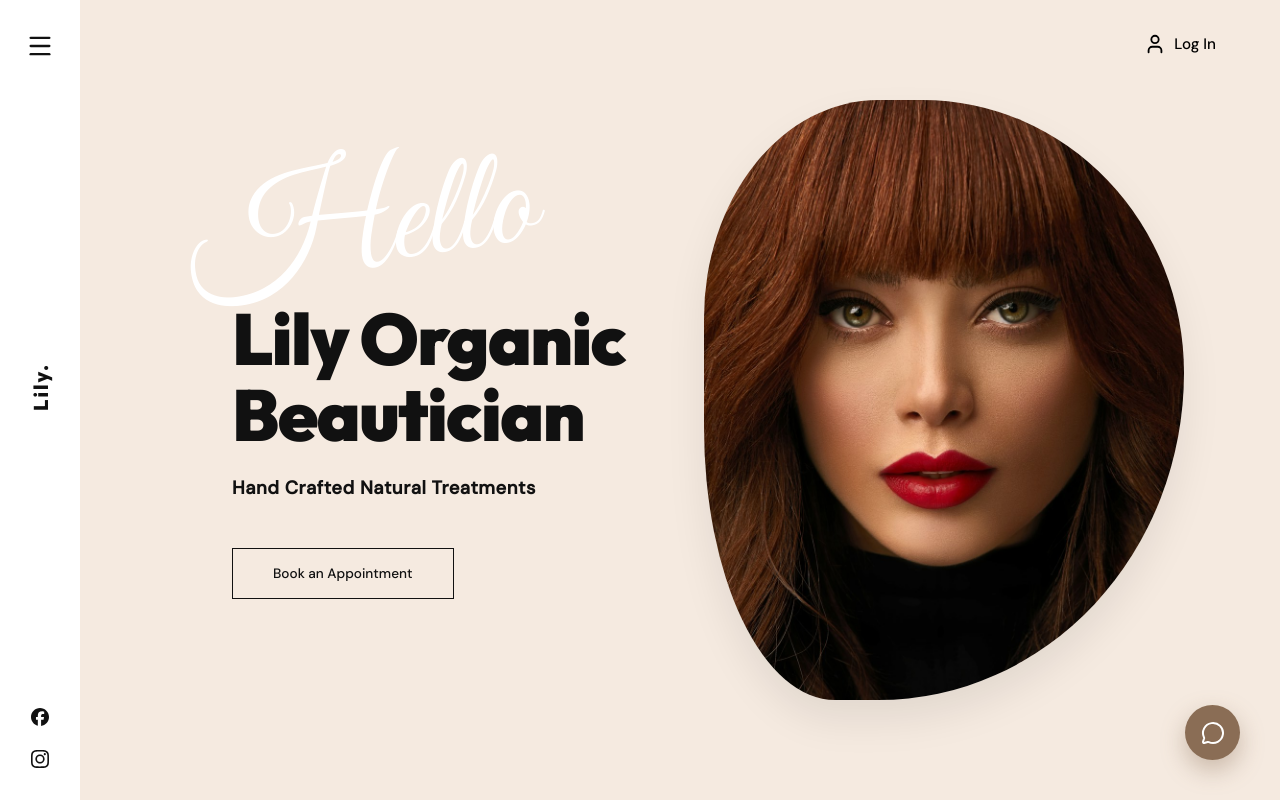
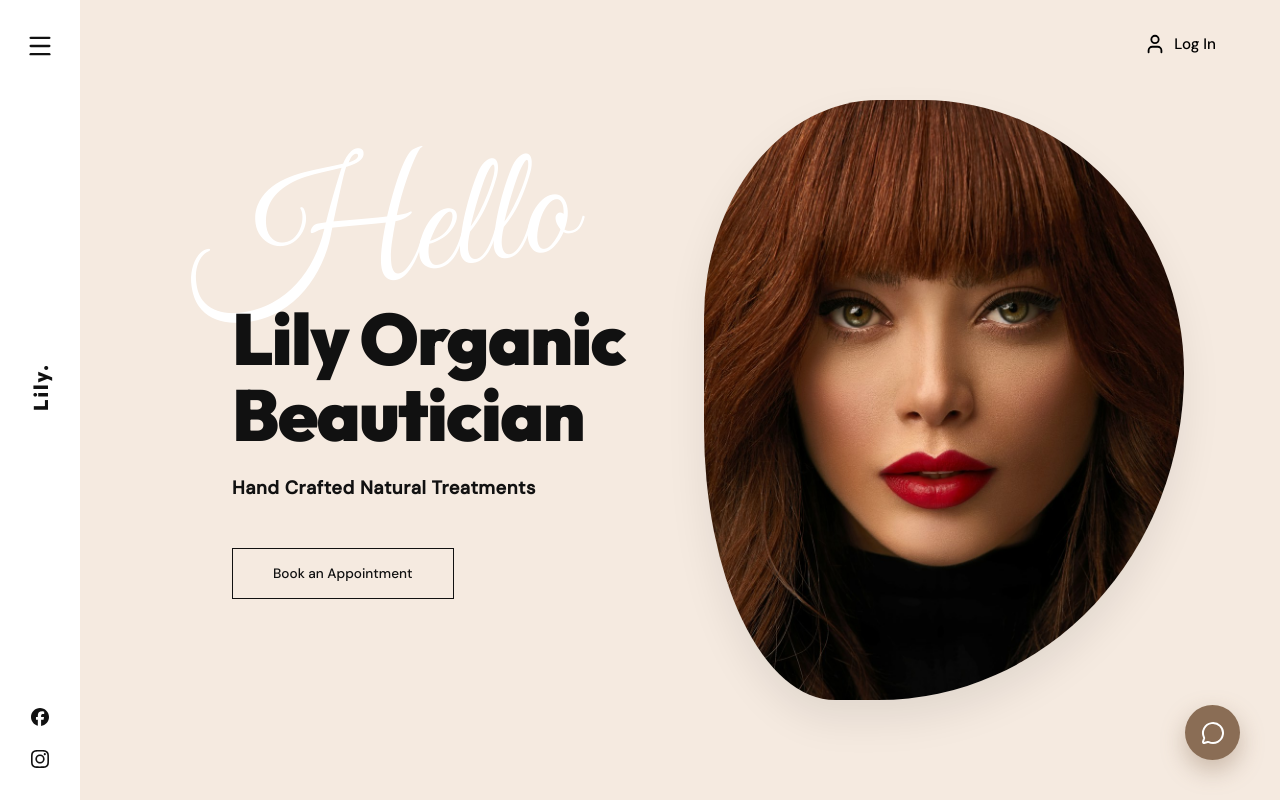
Before and after one commit to dhanish123/Quasarix22, a React (Vite) app: page / in a window 1280 px wide. Shown: the top 800 px of the page. Built offline with nearby package versions, Linux system fonts and the light colour scheme.

Commit message:
fix style

```diff
--- a/src/components/Hero/Hero.scss
+++ b/src/components/Hero/Hero.scss
@@ -19,7 +19,7 @@
         top: -90px;
         left: -20px;
         font-family: var(--font-script);
-        font-size: 9rem;
+        font-size: 10rem;
         color: var(--color-white);
         line-height: 1;
         z-index: -1;
```
